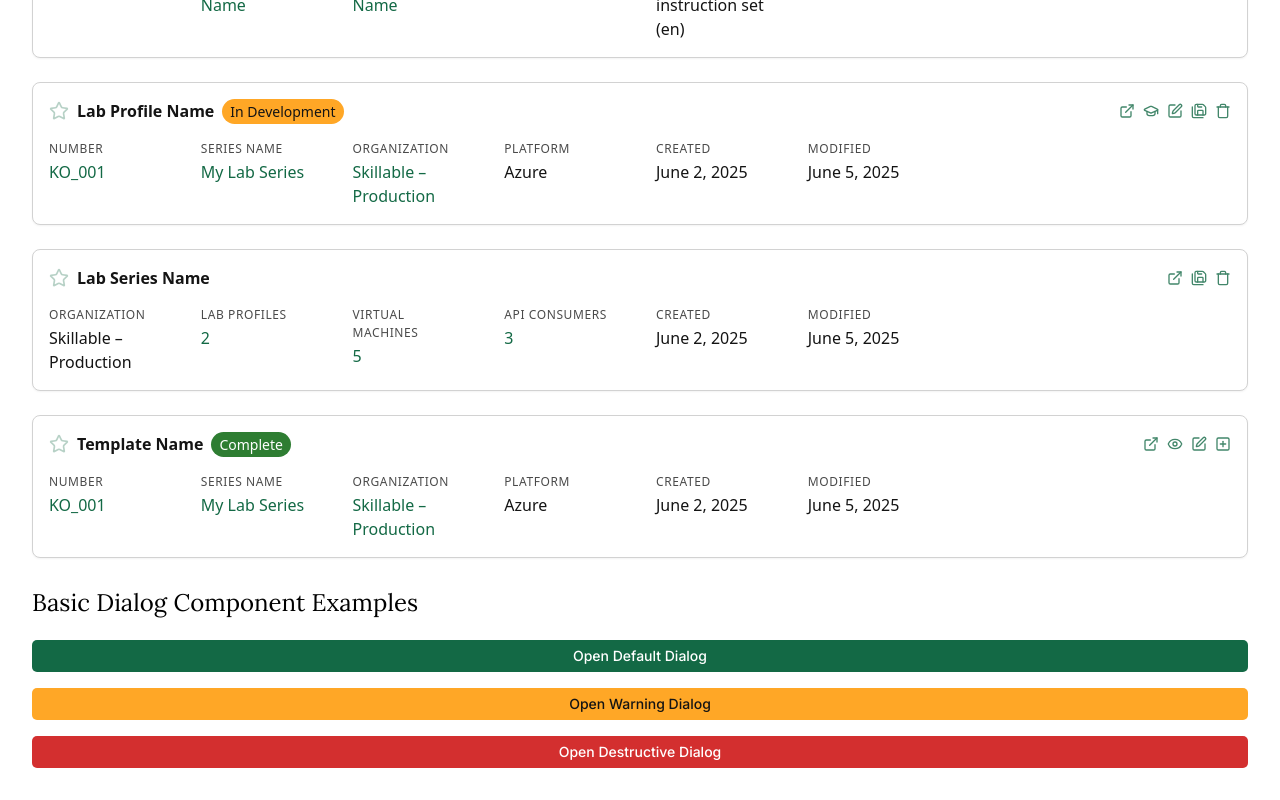
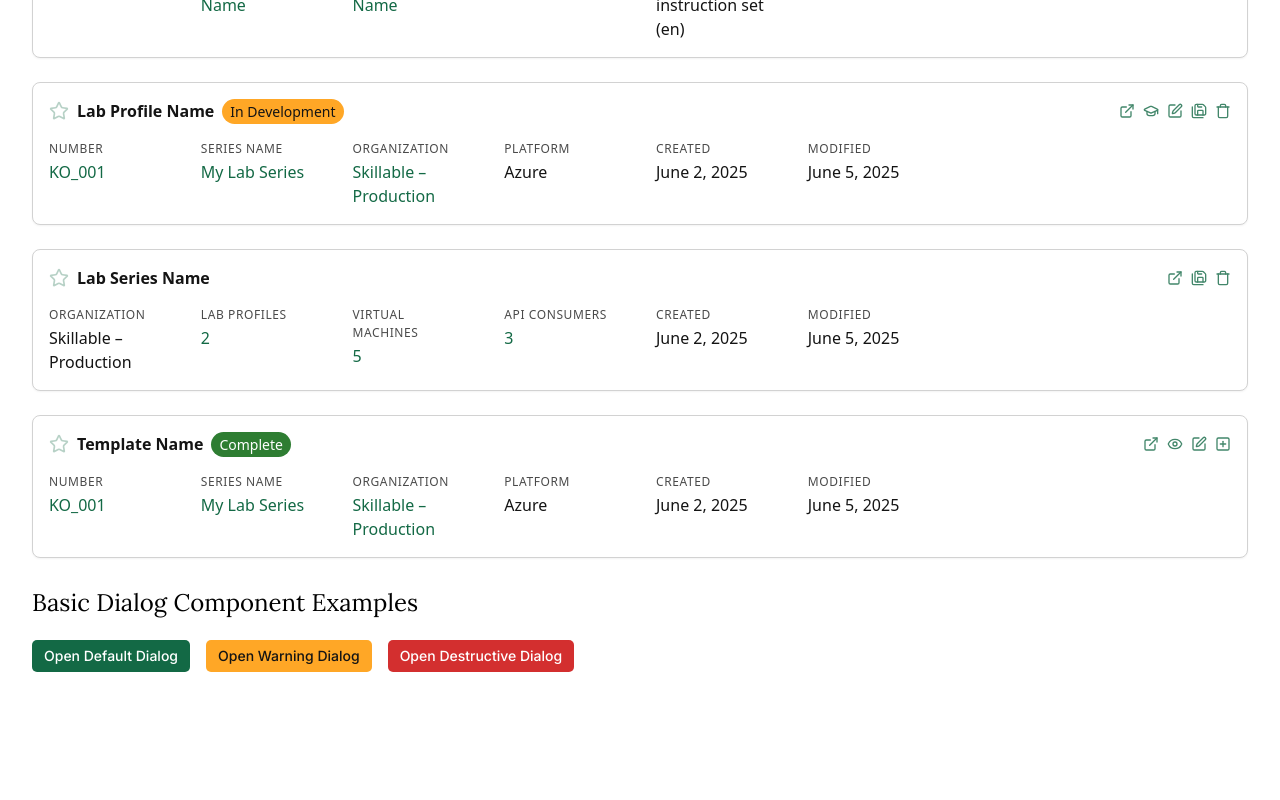
Before and after one commit to keoswalt/skillable-prototype-builder, a Next.js app: page /designSystemDemo in a window 1280 px wide. Shown: the part 3032-3832 px from the top of the page. After the commit the page ends 3736 px from the top, so only its background shows below. Built offline with nearby package versions, Linux system fonts and the light colour scheme.

Commit message:
Change dialog demo buttons to row alignment

```diff
--- a/src/components/dialogs/BasicDialogExample.tsx
+++ b/src/components/dialogs/BasicDialogExample.tsx
@@ -14,7 +14,7 @@
   const close = () => setOpenVariant(null);
 
   return (
-    <div className="flex flex-col gap-4">
+    <div className="flex flex-row gap-4">
       <Button onClick={() => setOpenVariant('default')}>Open Default Dialog</Button>
       <Button variant="warning" onClick={() => setOpenVariant('warning')}>
         Open Warning Dialog
```
